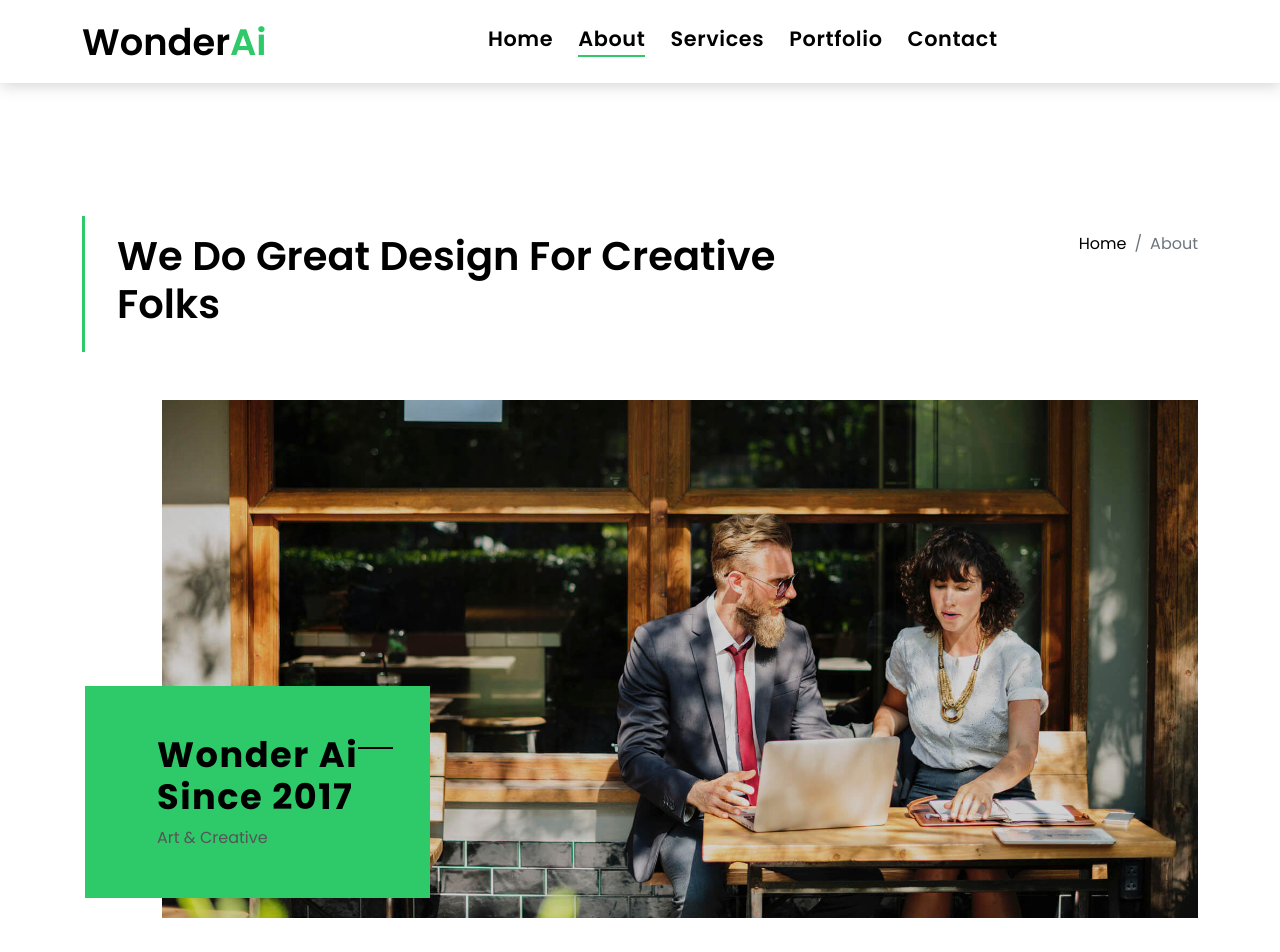
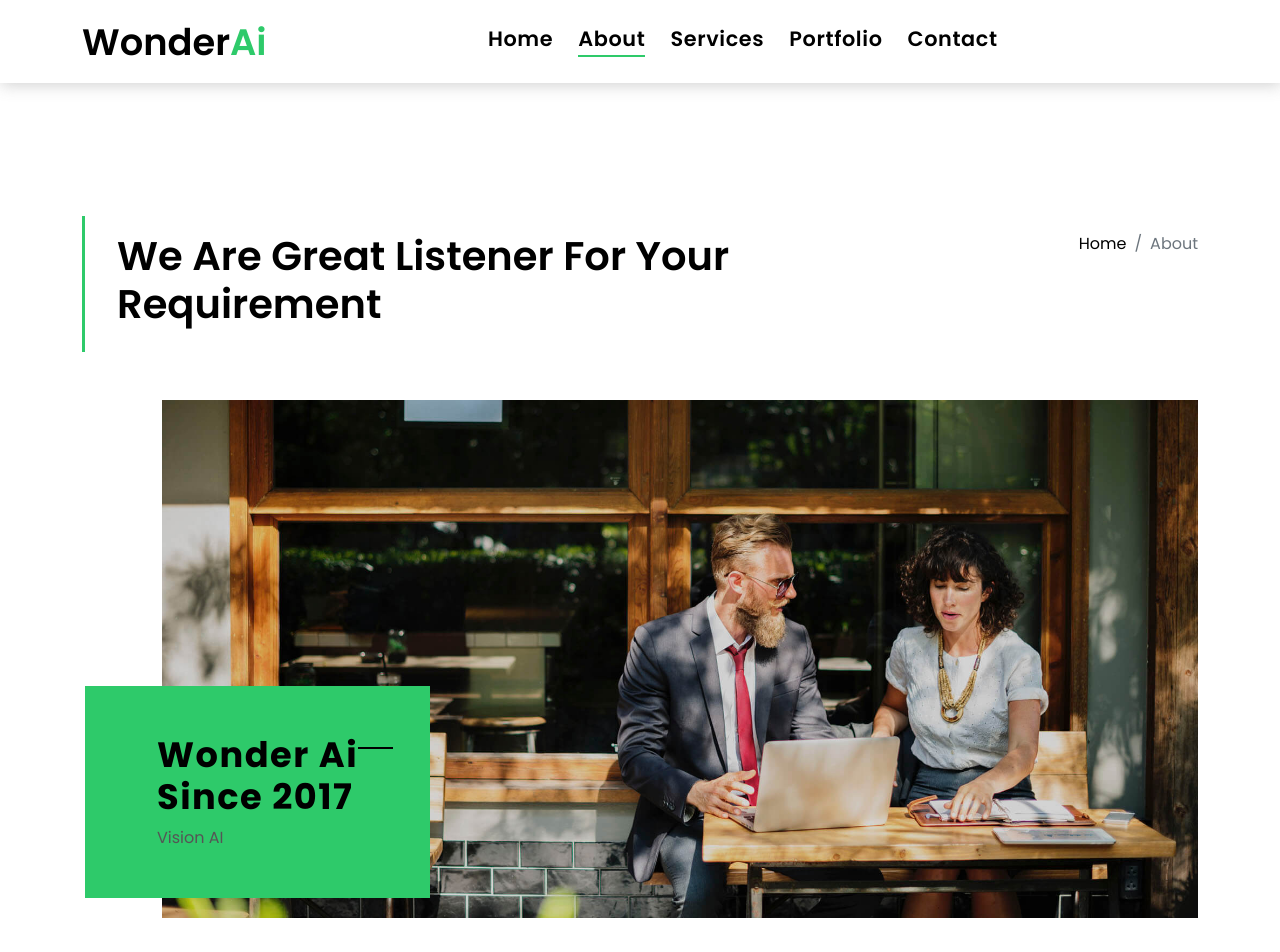
Before and after one commit to MitulP/WonderAi, a plain HTML site: page about.html in a window 1280 px wide. Shown: the top 952 px of the page. Drawn offline with Linux system fonts and the light colour scheme.

Commit message:
Update about.html

```diff
--- a/about.html
+++ b/about.html
@@ -188,7 +188,7 @@
         <div class="row">
           <div class="col-md-12 col-lg-8">
             <div class="title-single-box">
-              <h1 class="title-single">We Do Great Design For Creative Folks</h1>
+              <h1 class="title-single">We Are Great Listener For Your Requirement</h1>
             </div>
           </div>
           <div class="col-md-12 col-lg-4">
@@ -220,7 +220,7 @@
                 <span></span>
                 <br> Since 2017
               </h3>
-              <p>Art & Creative</p>
+              <p>Vision AI</p>
             </div>
           </div>
           <div class="col-md-12 section-t8 position-relative">
```
